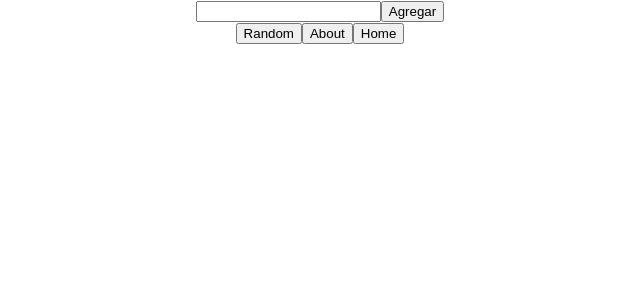
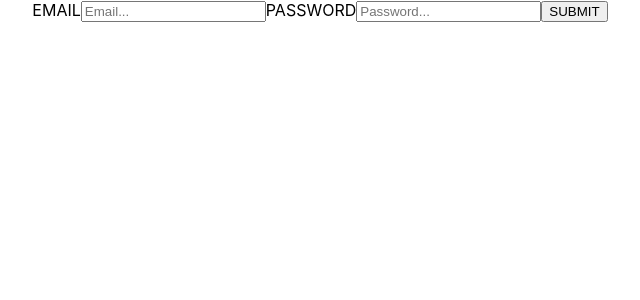
Before and after one commit to lccarrillo247/rick_and_morty, a React (Create React App) app: page / in a window 1280 px wide. Shown: the top 300 px of the page, without its empty margins (320-960 px from the left). Built offline with nearby package versions, Linux system fonts and the light colour scheme.

Commit message:
Form de Login

```diff
--- a/src/App.js
+++ b/src/App.js
@@ -1,17 +1,39 @@
 import Cards from './components/Cards.jsx';
 import Nav from './components/Nav.jsx';
 import './App.css'; // Dejar importaciones de estilo de últimas
-import { useState } from 'react';
+import { useEffect, useState } from 'react';
 import axios from 'axios';
 import About from './components/About.jsx';
 import Detail from './components/Detail.jsx';
 import Error from './components/Error.jsx';
+import Form from './components/Form.jsx';
 
-import { Route, Routes } from 'react-router-dom';
+import { Route, Routes, useLocation, useNavigate } from 'react-router-dom';
 
 function App() {
 
    const [characters, setCharacters] = useState([])
+
+   const [access, setAccess] = useState(false);
+   const navigate = useNavigate();
+
+   const EMAIL = 'lccarrillo247@gmail.com'
+   const PASSWORD = 'luchito123'
+
+   function login(userData) {
+      if (userData.email === EMAIL && userData.password === PASSWORD) {
+         setAccess(true);
+         navigate('/home');
+      }
+   };
+
+   function logout() {
+      setAccess(false);
+   };
+
+   useEffect(() => {
+      !access && navigate('/');
+   }, [access]);
 
    // const example = {
    //    id: 1,
@@ -40,12 +62,19 @@ function App() {
       setCharacters(characters.filter(char => char.id !== id))
    }
 
+   const location = useLocation();
+
    return (
       <div className='App'>
-         <Nav onSearch={onSearch}/>
+         {location.pathname === "/" ? null : <Nav
+         logout={logout}
+         onSearch={onSearch}/>}
          {/* <SearchBar onSearch={(characterID) => window.alert(characterID)} /> */}
          <Routes>
-         <Route path="/" element={
+         <Route exact path='/' element={<Form
+         login={login}
+         />} />
+         <Route path="/Home" element={
          <Cards
          characters={characters}
          onClose={onClose}
--- /dev/null
+++ b/src/components/Form.jsx
@@ -0,0 +1,60 @@
+import { useState } from "react"
+import validation from "./validation";
+
+export default function Form(props) {
+
+    const [userData, setUserData] = useState({
+        email: "",
+        password: "",
+    });
+
+    const [errors, setErrors] = useState({
+        email: "",
+        password: "",
+    })
+
+    const handleChange = (evento) => {
+        setUserData({
+            ...userData,
+            [evento.target.name]: evento.target.value
+    })
+
+        setErrors(
+            validation({
+                ...userData,
+                [evento.target.name]: evento.target.value
+            })
+        )
+    }
+
+    const handleSubmit = (evento) => {
+        evento.preventDefault();
+        return props.login(userData)
+    };
+
+    return (
+        <form
+        onSubmit={handleSubmit}
+        >
+            <label>EMAIL</label>
+            <input
+            type="text"
+            name="email"
+            placeholder="Email..."
+            value={userData.email}
+            onChange={handleChange}
+            />
+            {errors.email && <p>{errors.email}</p>}
+            <label>PASSWORD</label>
+            <input
+            type="password"
+            name="password"
+            placeholder="Password..."
+            value={userData.password}
+            onChange={handleChange}
+            />
+            {errors.password && <p>{errors.password}</p>}
+            <button type='submit'>SUBMIT</button>
+        </form>
+    )
+}
--- a/src/components/Nav.jsx
+++ b/src/components/Nav.jsx
@@ -16,9 +16,10 @@ export default function Nav(props) {
         <NavLink to="/About">
             <button>About</button>
         </NavLink>
-        <NavLink to="/">
+        <NavLink to="/Home">
             <button>Home</button>
         </NavLink>
+        <button onClick={() => props.logout()}>Log out</button>
         </>
         )
 }
--- /dev/null
+++ b/src/components/validation.js
@@ -0,0 +1,25 @@
+import Form from "./Form";
+
+export default function validation(userData) {
+
+    let errors = {};
+    const regexEmail = /^[A-Z0-9._%+-]+@[A-Z0-9.-]+\.[A-Z]{2,4}$/i;
+
+    if (!regexEmail.test(userData.email)) {
+        errors.email = 'El email debe incluir @ y .'
+    }
+    if (!userData.email) {
+        errors.email = 'Ingresa tu email bb'
+    }
+    if (userData.email.length > 35) {  // Por qué hps aquí no se usa .value?
+        errors.email = 'Tu email no puede tener más de 35 caracteres'
+    }
+    if (!/\d/.test(userData.password)) {
+        errors.password = 'Tu contraseña debe tener al menos un número'
+    }
+    if (userData.password.length < 6 || userData.password.length > 10) {
+        errors.password = 'Tu contraseña debe tener entre 6 y 10 caracteres'
+    }
+
+    return errors;
+}
```
